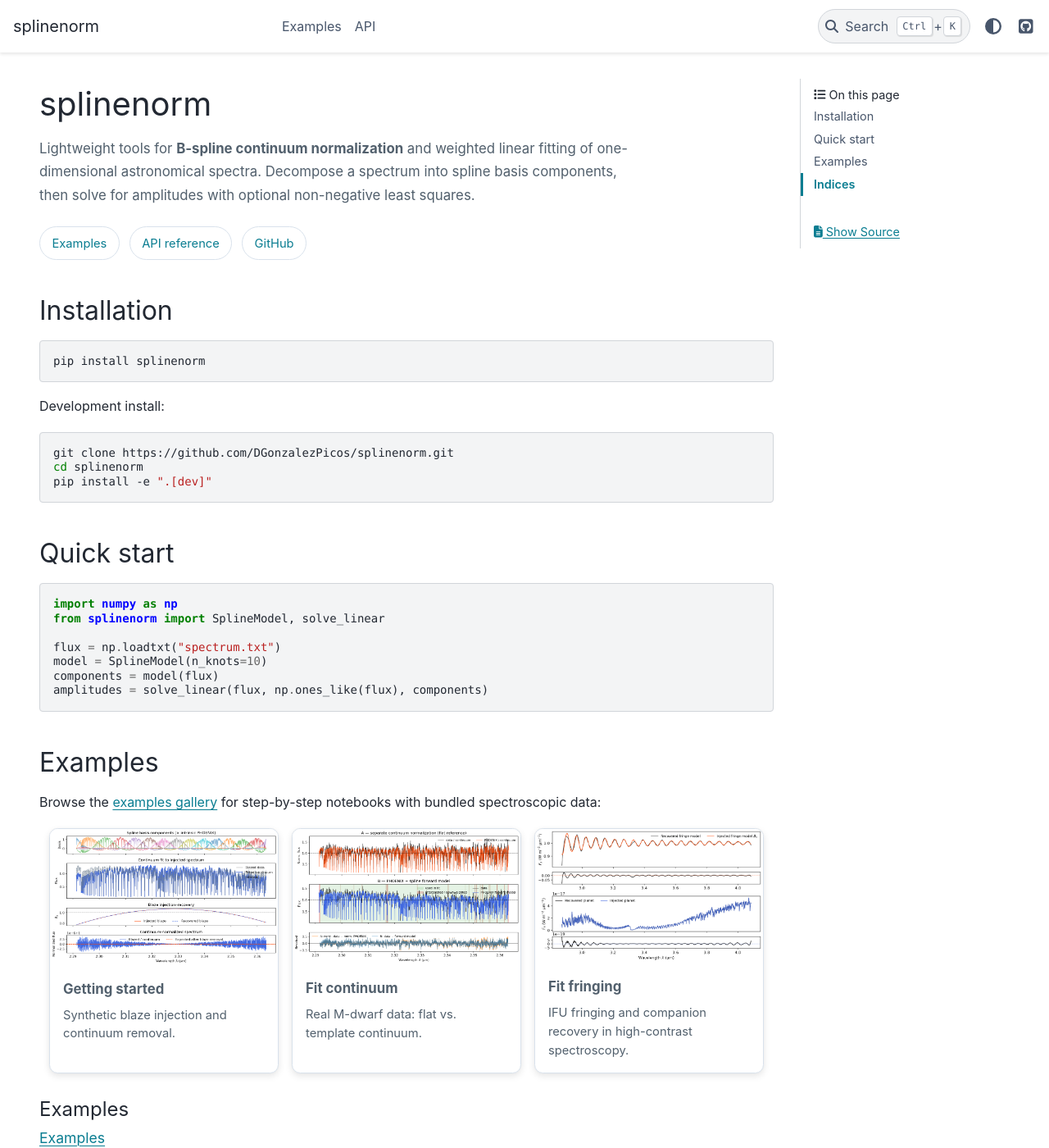
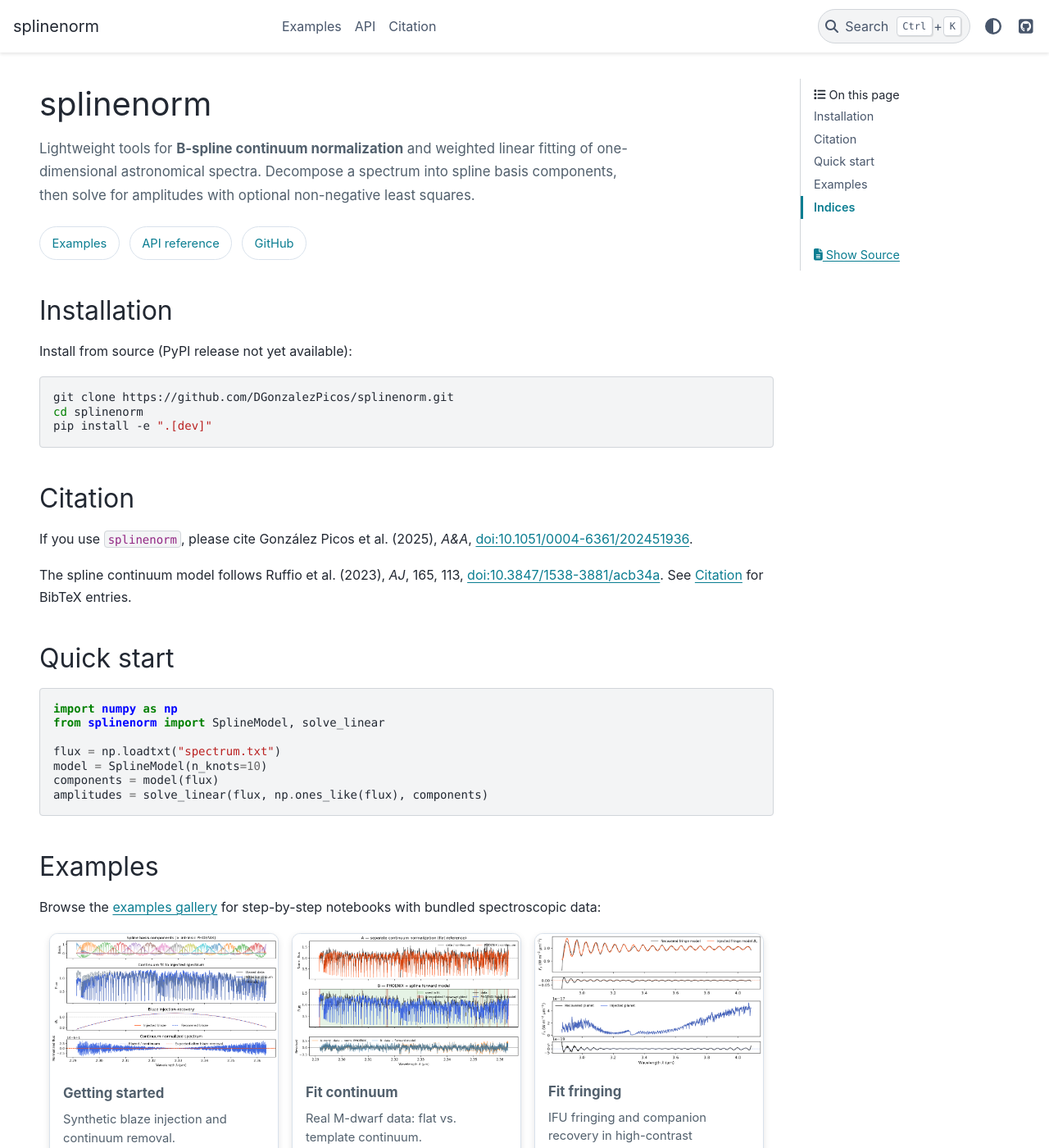
Before and after one commit to DGonzalezPicos/splinenorm, a Sphinx documentation site: the page built from docs/index.rst, in a window 1280 px wide and 1400 px high. Shown: the whole window at 82% size. Built offline with Sphinx 7.4.7 and the PyData theme 0.15.4, drawn with Linux system fonts in a browser that asks for light colours.

Commit message:
Document git-only install and add software and method citations.
Require clone-based installation until PyPI release, cite A&A 202451936 for
splinenorm usage, and credit Ruffio et al. 2023 (acb34a) for the spline model.

Co-authored-by: Cursor <cursoragent@cursor.com>

```diff
--- a/docs/index.rst
+++ b/docs/index.rst
@@ -19,17 +19,23 @@ splinenorm
 Installation
 ------------
 
-.. code-block:: bash
-
-   pip install splinenorm
-
-Development install:
+Install from source (PyPI release not yet available):
 
 .. code-block:: bash
 
    git clone https://github.com/DGonzalezPicos/splinenorm.git
    cd splinenorm
    pip install -e ".[dev]"
+
+Citation
+--------
+
+If you use ``splinenorm``, please cite González Picos et al. (2025), *A&A*,
+`doi:10.1051/0004-6361/202451936 <https://doi.org/10.1051/0004-6361/202451936>`_.
+
+The spline continuum model follows Ruffio et al. (2023), *AJ*, 165, 113,
+`doi:10.3847/1538-3881/acb34a <https://doi.org/10.3847/1538-3881/acb34a>`_.
+See :doc:`citation` for BibTeX entries.
 
 Quick start
 -----------
@@ -88,6 +94,7 @@ with bundled spectroscopic data:
    :caption: Reference
 
    API <api>
+   Citation <citation>
 
 Indices
 -------
```
Also changed, not shown: README.md (+11 -7 lines), docs/citation.rst (added, +53 -0 lines), 2 other files.
